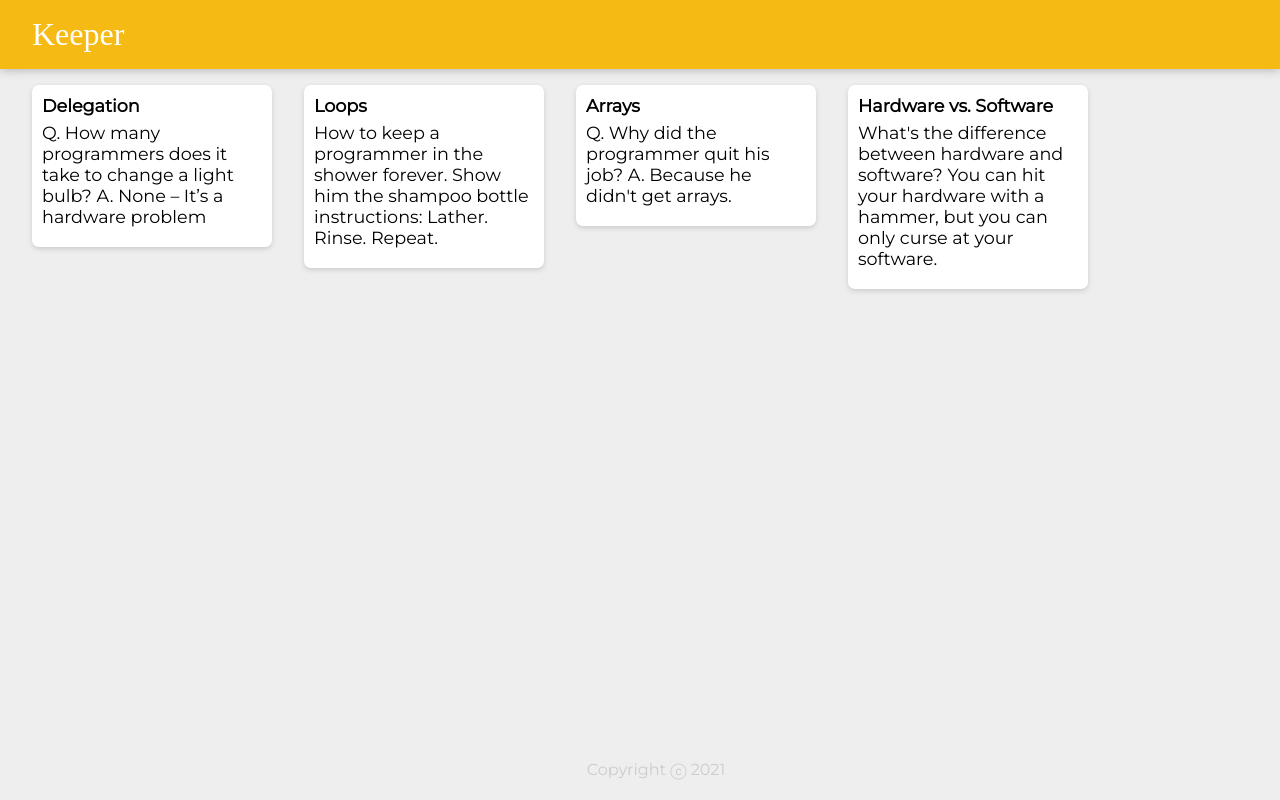
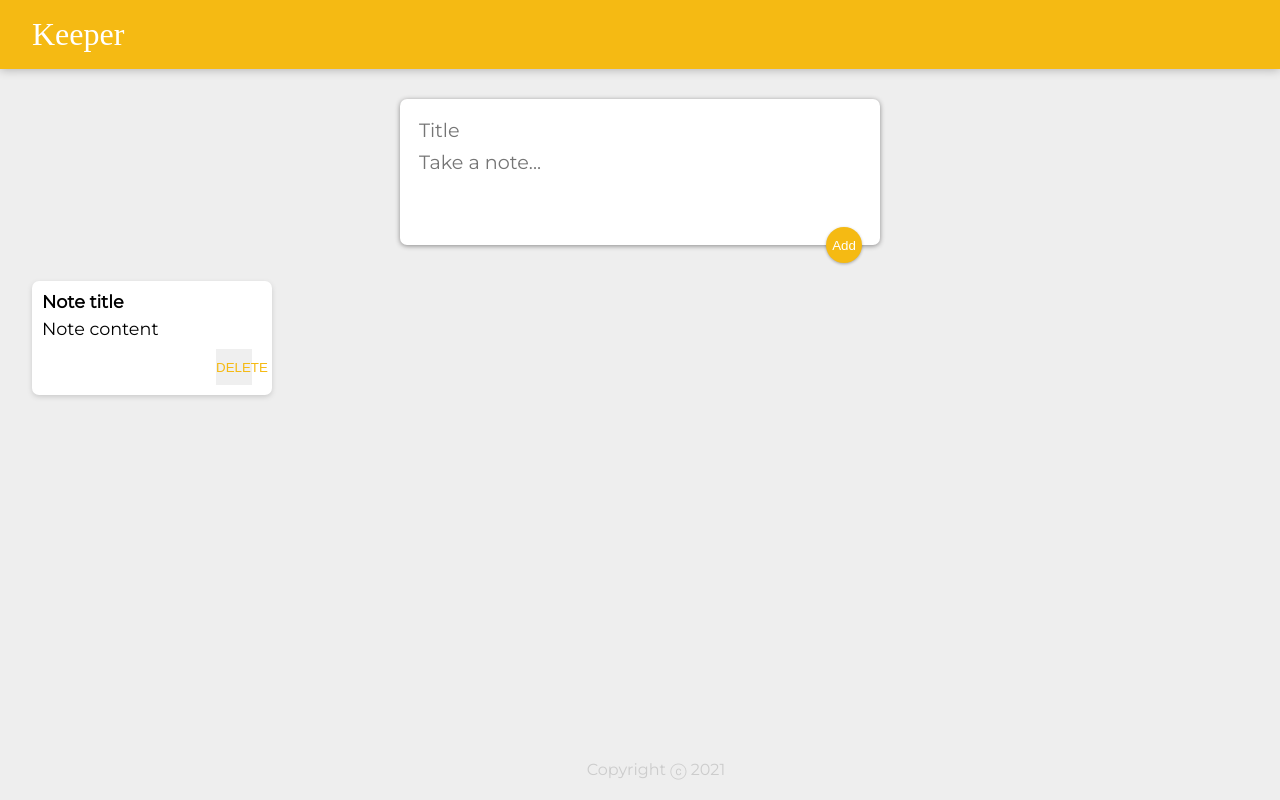
Before and after one commit to Anselyu/Web-Development-MOOC, a React (Create React App) app in the folder my-app/: page / in a window 1280 px wide. Built offline with nearby package versions, Linux system fonts and the light colour scheme; a web font is replaced by a local one.

Commit message:
Add note area and remove javascript file including all note data

```diff
--- a/my-app/public/styles.css
+++ b/my-app/public/styles.css
@@ -54,3 +54,49 @@
   white-space: pre-wrap;
   word-wrap: break-word;
 }
+
+.note button {
+  position: relative;
+  float: right;
+  margin-right: 10px;
+  color: #f5ba13;
+  border: none;
+  width: 36px;
+  height: 36px;
+  cursor: pointer;
+  outline: none;
+}
+
+form {
+  position: relative;
+  width: 480px;
+  margin: 30px auto 20px auto;
+  background: #fff;
+  padding: 15px;
+  border-radius: 7px;
+  box-shadow: 0 1px 5px rgb(138, 137, 137);
+}
+form input,
+form textarea {
+  width: 100%;
+  border: none;
+  padding: 4px;
+  outline: none;
+  font-size: 1.2em;
+  font-family: inherit;
+  resize: none;
+}
+form button {
+  position: absolute;
+  right: 18px;
+  bottom: -18px;
+  background: #f5ba13;
+  color: #fff;
+  border: none;
+  border-radius: 50%;
+  width: 36px;
+  height: 36px;
+  box-shadow: 0 1px 3px rgba(0, 0, 0, 0.3);
+  cursor: pointer;
+  outline: none;
+}
--- a/my-app/src/components/App.jsx
+++ b/my-app/src/components/App.jsx
@@ -1,15 +1,15 @@
 import React from "react";
+import Header from "./Header";
 import Footer from "./Footer";
-import Header from "./Header";
 import Note from "./Note";
-import notes from "../notes";
-
+import CreateArea from "./CreateArea";
 
 function App(){
     return (
         <div>
             <Header />
-            {notes.map(note => (<Note key={note.key} title={note.title} content={note.content} />))}
+            <CreateArea />
+            <Note key={1} title="Note title" content="Note content" />
             <Footer />
         </div>
     )
--- /dev/null
+++ b/my-app/src/components/CreateArea.jsx
@@ -0,0 +1,15 @@
+import React from "react";
+
+function CreateArea() {
+  return (
+    <div>
+      <form>
+        <input name="title" placeholder="Title" />
+        <textarea name="content" placeholder="Take a note..." rows="3" />
+        <button>Add</button>
+      </form>
+    </div>
+  );
+}
+
+export default CreateArea;
--- a/my-app/src/components/Note.jsx
+++ b/my-app/src/components/Note.jsx
@@ -8,6 +8,7 @@
         <div className="note">
             <h1>{props.title}</h1>
             <p>{props.content}</p>
+            <button>DELETE</button>
         </div>
     )
 }
--- a/my-app/src/notes.js
+++ /dev/null
@@ -1,28 +0,0 @@
-const notes = [
-    {
-      key: 1,
-      title: "Delegation",
-      content:
-        "Q. How many programmers does it take to change a light bulb? A. None – It’s a hardware problem"
-    },
-    {
-      key: 2,
-      title: "Loops",
-      content:
-        "How to keep a programmer in the shower forever. Show him the shampoo bottle instructions: Lather. Rinse. Repeat."
-    },
-    {
-      key: 3,
-      title: "Arrays",
-      content:
-        "Q. Why did the programmer quit his job? A. Because he didn't get arrays."
-    },
-    {
-      key: 4,
-      title: "Hardware vs. Software",
-      content:
-        "What's the difference between hardware and software? You can hit your hardware with a hammer, but you can only curse at your software."
-    }
-  ];
-
-export default notes;
```
Lines whose indentation alone changed are shown as unchanged.
